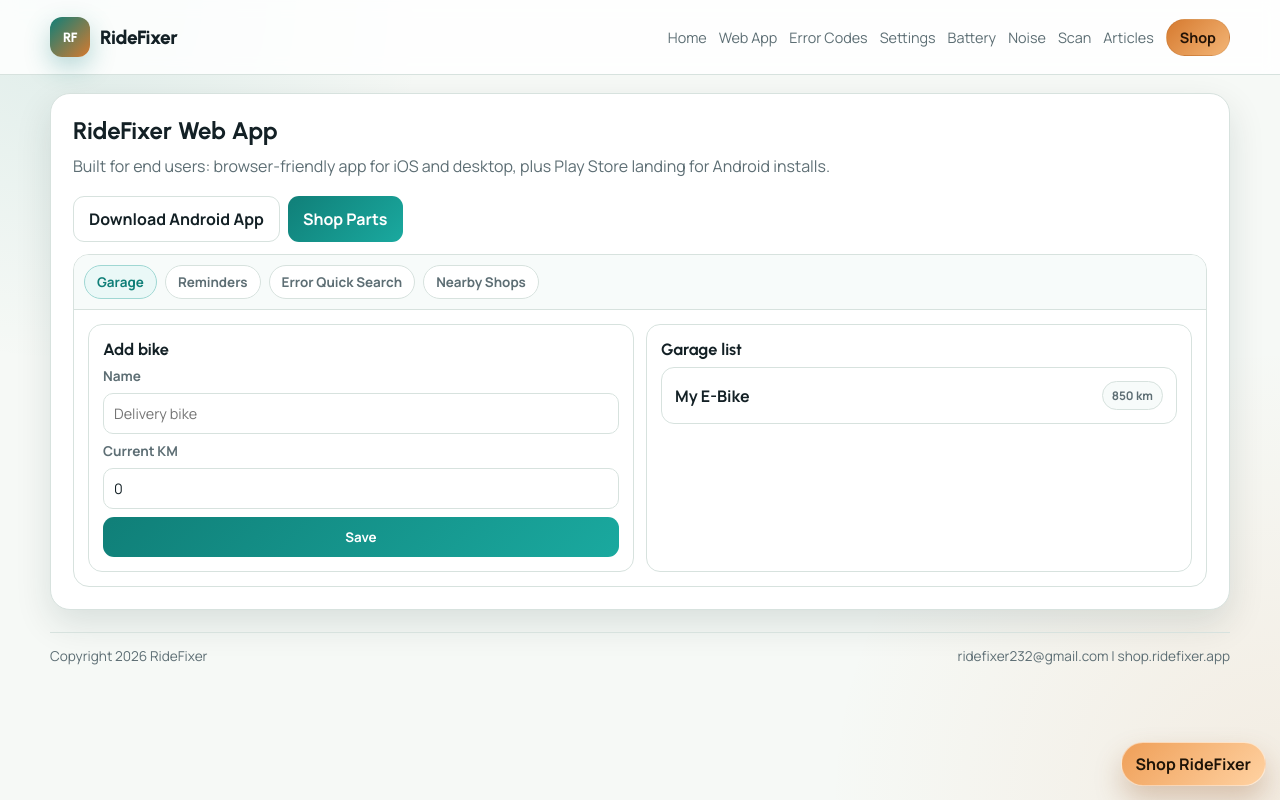
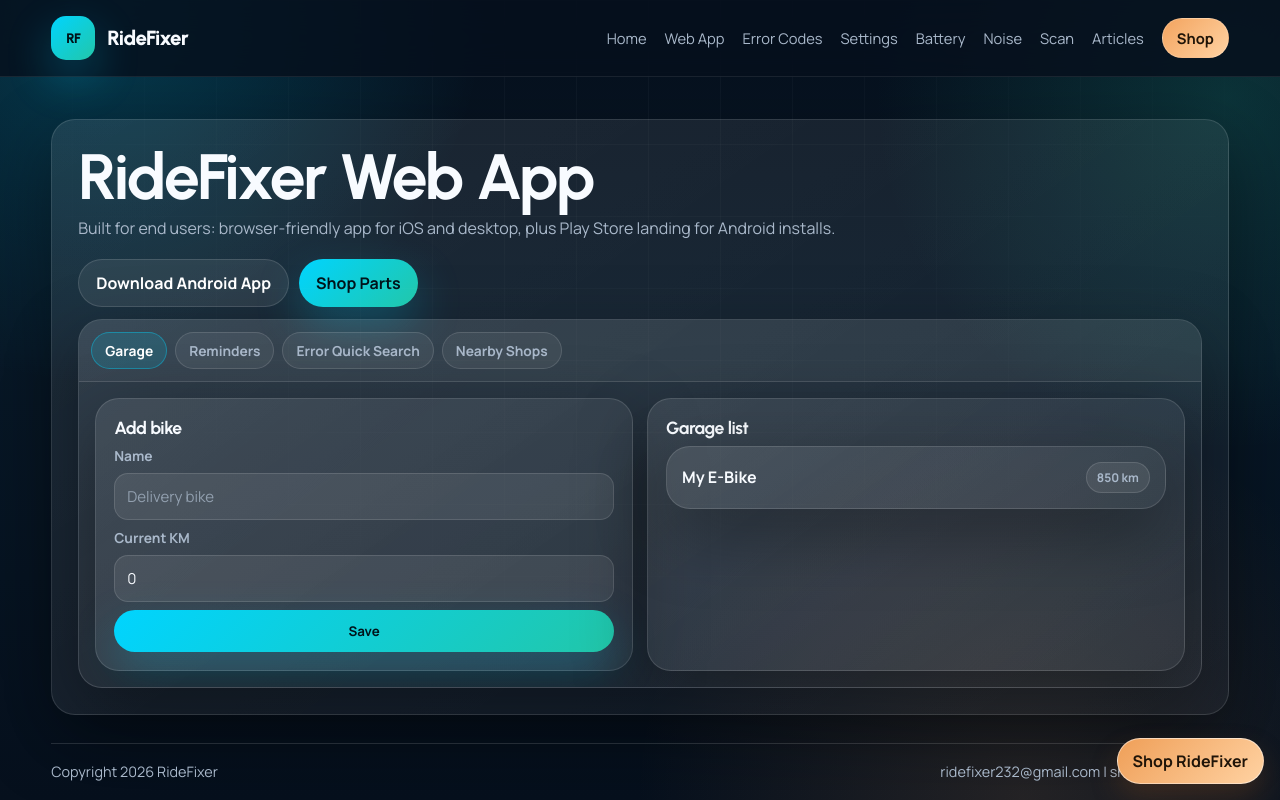
Before and after one commit to ehtishamaliawan/RideFixer-Web-Version, a PHP site: page /app in a window 1280 px wide. Run offline with PHP 8.4, Linux system fonts and the light colour scheme.

Commit message:
Unify dark RideFixer theme across shared pages

```diff
--- a/assets/css/site.css
+++ b/assets/css/site.css
@@ -1,291 +1,247 @@
 :root {
-  --bg: #f6f9f6;
-  --surface: #ffffff;
-  --ink: #132025;
-  --muted: #5d6e74;
-  --line: #d7e2de;
-  --brand: #107f78;
-  --brand-dark: #0a4f5a;
-  --orange: #d67a2f;
-  --danger: #b9342e;
-  --success: #1f7d4a;
-  --radius: 16px;
-  --shadow: 0 14px 36px rgba(12, 41, 40, 0.12);
+  --bg: #06101d;
+  --bg-soft: #0b1b2f;
+  --surface: rgba(255, 255, 255, 0.075);
+  --surface-strong: rgba(255, 255, 255, 0.11);
+  --ink: #f8fbff;
+  --muted: #a9b8ca;
+  --line: rgba(255, 255, 255, 0.13);
+  --brand: #00d4ff;
+  --brand-2: #22c7a9;
+  --brand-dark: #0b4f62;
+  --orange: #f3a45f;
+  --danger: #ff6b63;
+  --success: #54d58a;
+  --radius: 24px;
+  --shadow: 0 24px 70px rgba(0, 0, 0, 0.34);
 }
+
 * { box-sizing: border-box; }
+html { scroll-behavior: smooth; }
 html, body { margin: 0; padding: 0; }
 body {
-  font-family: Manrope, "Segoe UI", sans-serif;
+  min-height: 100vh;
+  font-family: Manrope, "Segoe UI", system-ui, -apple-system, sans-serif;
   color: var(--ink);
   background:
-    radial-gradient(circle at 5% 0%, rgba(16, 127, 120, 0.10), transparent 25%),
-    radial-gradient(circle at 100% 100%, rgba(214, 122, 47, 0.10), transparent 30%),
-    var(--bg);
-  min-height: 100vh;
+    radial-gradient(circle at 8% 0%, rgba(0, 212, 255, 0.22), transparent 27%),
+    radial-gradient(circle at 96% 12%, rgba(34, 199, 169, 0.18), transparent 25%),
+    radial-gradient(circle at 80% 100%, rgba(243, 164, 95, 0.13), transparent 30%),
+    linear-gradient(180deg, #06101d 0%, #081827 44%, #06101d 100%);
+  overflow-x: hidden;
 }
+body::before {
+  content: "";
+  position: fixed;
+  inset: 0;
+  pointer-events: none;
+  background: linear-gradient(90deg, rgba(255,255,255,.035) 1px, transparent 1px), linear-gradient(rgba(255,255,255,.035) 1px, transparent 1px);
+  background-size: 72px 72px;
+  mask-image: radial-gradient(circle at 50% 0%, black, transparent 72%);
+}
+
 a { color: inherit; text-decoration: none; }
-.wrap { width: min(1180px, 94vw); margin: 0 auto; }
+img { max-width: 100%; }
+.wrap, .container { width: min(1180px, 92vw); margin: 0 auto; }
+
 header {
   position: sticky;
   top: 0;
-  z-index: 20;
-  border-bottom: 1px solid var(--line);
-  background: rgba(255, 255, 255, 0.84);
-  backdrop-filter: blur(8px);
+  z-index: 30;
+  border-bottom: 1px solid rgba(255,255,255,.08);
+  background: rgba(6, 16, 29, 0.84);
+  backdrop-filter: blur(18px);
 }
 .nav {
-  min-height: 74px;
+  min-height: 76px;
   display: flex;
   align-items: center;
   justify-content: space-between;
-  gap: 16px;
+  gap: 18px;
 }
-.brand {
+.brand, .logo {
   display: flex;
-  gap: 10px;
   align-items: center;
+  gap: 12px;
   font-family: Urbanist, sans-serif;
-  font-weight: 800;
-  letter-spacing: -0.3px;
-  font-size: 1.2rem;
+  font-weight: 850;
+  letter-spacing: -0.5px;
+  font-size: 1.28rem;
 }
-.mark {
-  width: 40px;
-  height: 40px;
-  border-radius: 12px;
+.mark, .logo-mark {
+  width: 44px;
+  height: 44px;
+  border-radius: 15px;
   display: grid;
   place-items: center;
-  color: #fff;
-  background: linear-gradient(135deg, var(--brand), var(--orange));
-  box-shadow: 0 10px 26px rgba(16, 127, 120, 0.3);
-  font-size: 0.84rem;
-  font-weight: 800;
+  color: #00131a;
+  background: linear-gradient(135deg, var(--brand), var(--brand-2));
+  box-shadow: 0 18px 45px rgba(0, 212, 255, 0.28);
+  font-size: 0.86rem;
+  font-weight: 900;
 }
-.links {
+.links, .nav-links {
   display: flex;
-  gap: 12px;
+  gap: 18px;
   flex-wrap: wrap;
   align-items: center;
   justify-content: flex-end;
-  font-size: 0.9rem;
+  font-size: 0.92rem;
   color: var(--muted);
 }
-.links a:hover { color: var(--brand); }
+.links a, .nav-links a { transition: .22s ease; }
+.links a:hover, .nav-links a:hover, .links a.active, .nav-links a.active { color: #fff; }
 .shop-pill {
-  padding: 8px 13px;
+  padding: 9px 14px;
   border-radius: 999px;
-  background: linear-gradient(135deg, var(--orange), #f3b576);
-  color: #231306;
-  font-weight: 700;
-  border: 1px solid rgba(0,0,0,0.06);
+  background: linear-gradient(135deg, var(--orange), #ffd2a2);
+  color: #1f1408;
+  font-weight: 850;
+  border: 1px solid rgba(255,255,255,.18);
 }
+main.wrap, main.container { padding-top: 22px; }
+
 .hero {
-  margin-top: 20px;
+  position: relative;
+  margin-top: 22px;
   display: grid;
   grid-template-columns: 1.12fr 0.88fr;
-  gap: 16px;
+  gap: 18px;
+  align-items: stretch;
 }
-.card {
-  background: var(--surface);
+.card, .item, .row, .app-shell, .feature, .error-card, .modal-content {
+  background: linear-gradient(145deg, rgba(255,255,255,.09), rgba(255,255,255,.045));
   border: 1px solid var(--line);
-  border-radius: calc(var(--radius) + 4px);
+  border-radius: var(--radius);
   box-shadow: var(--shadow);
-  padding: 22px;
+  color: var(--ink);
 }
-.hero h1 {
-  margin: 10px 0;
-  font-family: Urbanist, sans-serif;
-  letter-spacing: -1.2px;
-  line-height: 0.96;
-  font-size: clamp(2rem, 5.5vw, 4rem);
+.card { padding: 26px; }
+.item { padding: 18px; transition: .22s ease; }
+.item:hover, .row:hover, .feature:hover, .error-card:hover {
+  transform: translateY(-4px);
+  border-color: rgba(0, 212, 255, .35);
 }
-.eyebrow {
+.row { padding: 15px; transition: .22s ease; }
+
+h1, h2, h3 { font-family: Urbanist, sans-serif; letter-spacing: -0.45px; }
+h1 { margin: 0 0 14px; font-size: clamp(2.1rem, 5vw, 4.8rem); line-height: .96; letter-spacing: -1.8px; }
+h2 { margin: 0 0 10px; font-size: clamp(1.45rem, 3vw, 2.15rem); }
+h3 { font-size: 1.1rem; }
+p, li { line-height: 1.72; }
+.hero p, .sub, .item p, .row p { color: var(--muted); }
+.sub { margin-top: 8px; }
+.eyebrow, .badge-soft {
   display: inline-flex;
-  padding: 7px 11px;
+  padding: 8px 12px;
   border-radius: 999px;
-  border: 1px solid #b5d6d4;
-  color: var(--brand);
-  font-weight: 700;
-  font-size: 0.78rem;
-  background: #f1fbfa;
+  border: 1px solid rgba(0,212,255,.28);
+  color: #b7f4ff;
+  font-weight: 800;
+  font-size: 0.82rem;
+  background: rgba(0,212,255,.10);
 }
-.hero p, .sub { color: var(--muted); line-height: 1.7; }
-.cta-row { display: flex; flex-wrap: wrap; gap: 8px; margin-top: 14px; }
-.btn {
+.gradient {
+  background: linear-gradient(135deg, var(--brand), #fff, var(--brand-2));
+  -webkit-background-clip: text;
+  -webkit-text-fill-color: transparent;
+}
+.cta-row, .actions { display: flex; flex-wrap: wrap; gap: 10px; margin-top: 16px; }
+.btn, button {
   border: 0;
-  border-radius: 11px;
-  padding: 11px 15px;
-  font-weight: 700;
+  border-radius: 999px;
+  padding: 12px 17px;
+  font-weight: 850;
   font-family: inherit;
   cursor: pointer;
   display: inline-flex;
   align-items: center;
   justify-content: center;
-  gap: 6px;
+  gap: 7px;
+  transition: .22s ease;
 }
-.btn-brand { background: linear-gradient(135deg, var(--brand), #1aa99f); color: #fff; }
-.btn-dark { background: linear-gradient(135deg, var(--brand-dark), #1b6f84); color: #fff; }
-.btn-ghost { background: #fff; border: 1px solid var(--line); color: var(--ink); }
-.mini-grid {
-  margin-top: 12px;
-  display: grid;
-  grid-template-columns: repeat(3, minmax(0,1fr));
-  gap: 8px;
+.btn:hover, button:hover { transform: translateY(-2px); }
+.btn-brand, .btn-primary {
+  background: linear-gradient(135deg, var(--brand), var(--brand-2));
+  color: #00131a;
+  box-shadow: 0 18px 45px rgba(0,212,255,.25);
 }
-.mini {
+.btn-dark, .btn-ghost {
+  background: rgba(255,255,255,.08);
   border: 1px solid var(--line);
-  border-radius: 12px;
-  background: #f8fcfb;
-  padding: 10px;
+  color: #fff;
 }
-.mini strong {
-  display: block;
-  font-size: 1.2rem;
-  font-family: Urbanist, sans-serif;
+
+.mini-grid, .trust { margin-top: 16px; display: grid; grid-template-columns: repeat(3, minmax(0,1fr)); gap: 10px; }
+.mini, .trust-card {
+  border: 1px solid var(--line);
+  border-radius: 18px;
+  background: rgba(255,255,255,.07);
+  padding: 13px;
 }
-.mini span { color: var(--muted); font-size: 0.8rem; }
-main section { margin-top: 18px; }
-h1, h2, h3 { font-family: Urbanist, sans-serif; }
-h2 {
-  margin: 0 0 8px;
-  font-size: clamp(1.4rem, 2.6vw, 2rem);
-  letter-spacing: -0.4px;
-}
-.grid {
-  margin-top: 12px;
+.mini strong, .trust-card strong { display: block; font-size: 1.45rem; font-family: Urbanist, sans-serif; }
+.mini span, .trust-card span { color: var(--muted); font-size: 0.82rem; }
+main section { margin-top: 20px; }
+.grid, .features {
+  margin-top: 14px;
   display: grid;
   grid-template-columns: repeat(3, minmax(0, 1fr));
-  gap: 12px;
+  gap: 14px;
 }
-.item {
-  border: 1px solid var(--line);
-  border-radius: 14px;
-  padding: 14px;
-  background: #fff;
-}
-.item h3 { margin: 0 0 6px; font-size: 1.02rem; }
-.item p { margin: 0; color: var(--muted); font-size: 0.9rem; line-height: 1.6; }
-.list {
-  margin-top: 10px;
-  display: grid;
-  gap: 10px;
-}
-.row {
-  border: 1px solid var(--line);
-  border-radius: 13px;
-  background: #fff;
-  padding: 13px;
-}
-.row-top {
-  display: flex;
-  justify-content: space-between;
-  align-items: center;
-  gap: 8px;
-  flex-wrap: wrap;
-}
-.code {
-  font-weight: 800;
-  font-size: 1.05rem;
-}
+.list { margin-top: 12px; display: grid; gap: 12px; }
+.row-top { display: flex; justify-content: space-between; align-items: center; gap: 8px; flex-wrap: wrap; }
+.code { font-weight: 900; font-size: 1.05rem; color: #fff; }
 .badge {
   border-radius: 999px;
-  font-size: 0.74rem;
-  font-weight: 700;
-  padding: 5px 9px;
+  font-size: 0.75rem;
+  font-weight: 850;
+  padding: 6px 10px;
   border: 1px solid var(--line);
-  background: #f7fbfa;
+  background: rgba(255,255,255,.08);
   color: var(--muted);
 }
-.badge.high { color: var(--danger); border-color: #efc0bd; }
-.badge.medium { color: #9c5a13; border-color: #f1d3ae; }
-.badge.low { color: var(--success); border-color: #bbe3cb; }
-.split {
-  display: grid;
-  grid-template-columns: minmax(0, 1fr) minmax(0, 1fr);
-  gap: 12px;
-}
+.badge.high, .severity.high { color: var(--danger); border-color: rgba(255,107,99,.35); background: rgba(255,107,99,.12); }
+.badge.medium, .severity.medium { color: #ffbd7a; border-color: rgba(255,189,122,.35); background: rgba(255,189,122,.12); }
+.badge.low, .badge.info, .severity.low, .severity.info { color: var(--success); border-color: rgba(84,213,138,.35); background: rgba(84,213,138,.12); }
+.split { display: grid; grid-template-columns: minmax(0, 1fr) minmax(0, 1fr); gap: 14px; }
 .kicker {
-  margin-top: 10px;
-  border-radius: 16px;
+  margin-top: 12px;
+  border-radius: 22px;
   background: linear-gradient(118deg, #0f837b, #0b4f62, #ce7b37);
   color: #f4fbfc;
-  padding: 18px;
+  padding: 20px;
   display: grid;
   grid-template-columns: 1fr auto;
-  gap: 10px;
+  gap: 12px;
   align-items: center;
 }
-.app-shell {
-  border: 1px solid var(--line);
-  border-radius: 16px;
-  background: #fff;
-  overflow: hidden;
-}
-.tabs {
-  display: flex;
-  flex-wrap: wrap;
-  gap: 8px;
-  padding: 10px;
-  border-bottom: 1px solid var(--line);
-  background: #f7fbfa;
-}
-.tab {
-  border: 1px solid var(--line);
-  background: #fff;
-  border-radius: 999px;
-  padding: 7px 12px;
-  font-family: inherit;
-  font-size: 0.84rem;
-  font-weight: 700;
-  cursor: pointer;
-  color: var(--muted);
-}
-.tab.active { background: #eaf8f7; color: var(--brand); border-color: #9fd7d3; }
-.panel { display: none; padding: 14px; }
+.app-shell { overflow: hidden; }
+.tabs { display: flex; flex-wrap: wrap; gap: 8px; padding: 12px; border-bottom: 1px solid var(--line); background: rgba(255,255,255,.045); }
+.tab { border: 1px solid var(--line); background: rgba(255,255,255,.06); border-radius: 999px; padding: 8px 13px; font-size: 0.86rem; color: var(--muted); }
+.tab.active { background: rgba(0,212,255,.14); color: #fff; border-color: rgba(0,212,255,.38); }
+.panel { display: none; padding: 16px; }
 .panel.active { display: block; }
-label { font-size: 0.85rem; color: var(--muted); font-weight: 700; }
+label { font-size: 0.86rem; color: var(--muted); font-weight: 850; }
 input, select, textarea {
   width: 100%;
   border: 1px solid var(--line);
-  border-radius: 10px;
-  padding: 10px;
-  font-size: 0.9rem;
+  border-radius: 14px;
+  padding: 12px;
+  font-size: 0.94rem;
   font-family: inherit;
-  background: #fff;
+  background: rgba(255,255,255,.08);
   color: var(--ink);
 }
-textarea { min-height: 84px; }
-.footer {
-  margin: 22px 0 28px;
-  border-top: 1px solid var(--line);
-  padding-top: 14px;
-  color: var(--muted);
-  display: flex;
-  justify-content: space-between;
-  flex-wrap: wrap;
-  gap: 10px;
-  font-size: 0.85rem;
-}
-.floating-shop {
-  position: fixed;
-  right: 14px;
-  bottom: 14px;
-  z-index: 32;
-  padding: 10px 14px;
-  border-radius: 999px;
-  background: linear-gradient(135deg, #ef9f58, #ffd2a2);
-  color: #1f1408;
-  font-weight: 800;
-  border: 1px solid rgba(255,255,255,0.5);
-  box-shadow: 0 14px 28px rgba(145, 80, 29, 0.28);
-}
-@media (max-width: 980px) {
-  .hero, .split, .kicker { grid-template-columns: 1fr; }
-  .grid { grid-template-columns: repeat(2, minmax(0,1fr)); }
-}
-@media (max-width: 720px) {
-  .links { display: none; }
-  .grid { grid-template-columns: 1fr; }
-  .mini-grid { grid-template-columns: 1fr 1fr; }
-  .floating-shop { left: 14px; right: 14px; text-align: center; }
-}
+select option { background: #0b1b2f; color: #fff; }
+input::placeholder, textarea::placeholder { color: rgba(169,184,202,.75); }
+textarea { min-height: 92px; }
+ul { padding-left: 20px; }
+.article-list { list-style: none; padding: 0; display: grid; gap: 12px; }
+.article-list li a { display: block; padding: 16px; border: 1px solid var(--line); border-radius: 18px; background: rgba(255,255,255,.065); }
+.article-list li a:hover { border-color: rgba(0,212,255,.35); }
+.footer { margin: 28px 0 34px; border-top: 1px solid var(--line); padding-top: 18px; color: var(--muted); display: flex; justify-content: space-between; flex-wrap: wrap; gap: 12px; font-size: 0.9rem; }
+.floating-shop { position: fixed; right: 16px; bottom: 16px; z-index: 32; padding: 11px 15px; border-radius: 999px; background: linear-gradient(135deg, #ef9f58, #ffd2a2); color: #1f1408; font-weight: 900; border: 1px solid rgba(255,255,255,0.5); box-shadow: 0 14px 28px rgba(145, 80, 29, 0.28); }
+#preview img { border: 1px solid var(--line); box-shadow: var(--shadow); }
+#result { border-radius: 20px; }
+@media (max-width: 980px) { .hero, .split, .kicker { grid-template-columns: 1fr; } .grid, .features { grid-template-columns: repeat(2, minmax(0,1fr)); } }
+@media (max-width: 720px) { .links, .nav-links { display: none; } .grid, .features { grid-template-columns: 1fr; } .mini-grid, .trust { grid-template-columns: 1fr 1fr; } .floating-shop { left: 14px; right: 14px; text-align: center; } .card { padding: 20px; } .btn, button { width: 100%; } }
```
